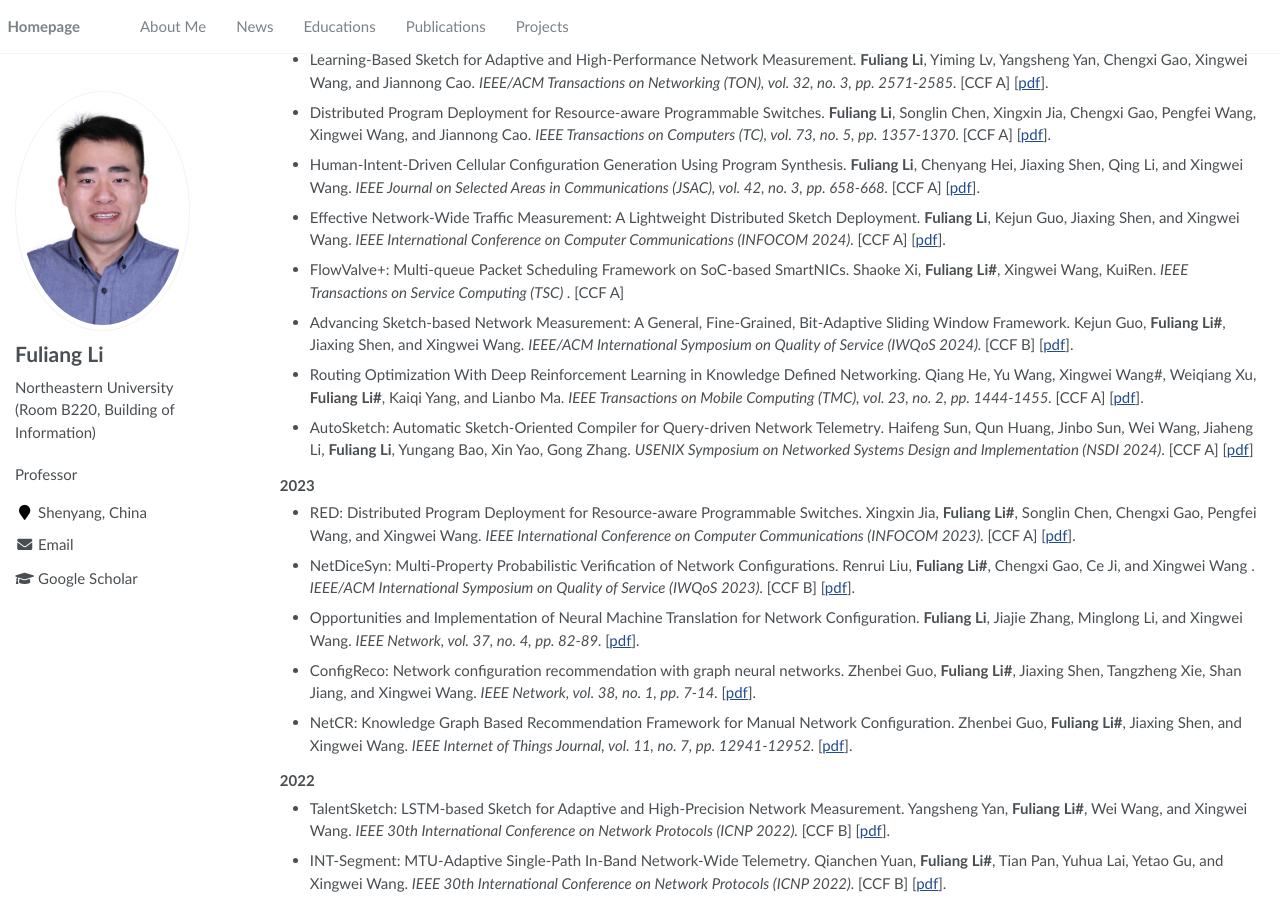
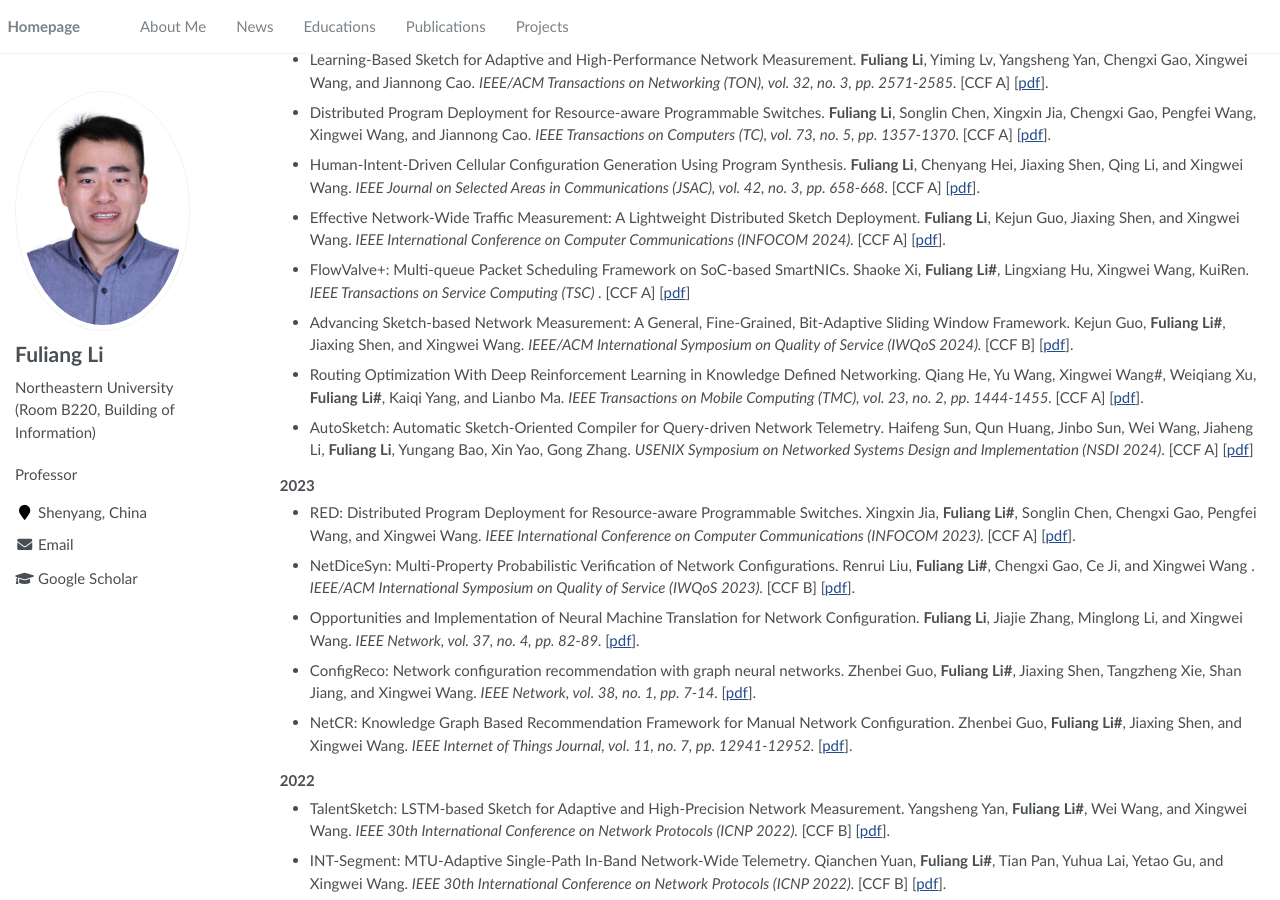
Before and after one commit to Fuliang-Li/Fuliang-Li.github.io, a Jekyll site: the page built from _pages/about.md, in a window 1280 px wide and 900 px high, scrolled down 573 px. Built offline with Jekyll 4.4.1, drawn with Linux system fonts in a browser that asks for light colours.

Commit message:
Update about.md

```diff
--- a/_pages/about.md
+++ b/_pages/about.md
@@ -38,7 +38,7 @@ Fuliang Li (李福亮), Professor of Northeastern University. I obtained my Bach
 - Distributed Program Deployment for Resource-aware Programmable Switches. <b>Fuliang Li</b>, Songlin Chen, Xingxin Jia, Chengxi Gao, Pengfei Wang, Xingwei Wang, and Jiannong Cao. <i>  IEEE Transactions on Computers (TC), vol. 73, no. 5, pp. 1357-1370. </i> [CCF A] [<A href="https://ieeexplore.ieee.org/abstract/document/10406207" target="_blank">pdf</A>].
 - Human-Intent-Driven Cellular Configuration Generation Using Program Synthesis. <b>Fuliang Li</b>, Chenyang Hei, Jiaxing Shen, Qing Li, and Xingwei Wang. <i> IEEE Journal on Selected Areas in Communications (JSAC), vol. 42, no. 3, pp. 658-668. </i> [CCF A] [<A href="https://ieeexplore.ieee.org/abstract/document/10368062" target="_blank">pdf</A>].
 - Effective Network-Wide Traffic Measurement: A Lightweight Distributed Sketch Deployment. <b>Fuliang Li</b>, Kejun Guo, Jiaxing Shen, and Xingwei Wang. <i> IEEE International Conference on Computer Communications (INFOCOM 2024). </i>  [CCF A] [<A href="https://shenjiaxing.github.io/pdf/effectiveli2023.pdf" target="_blank">pdf</A>].
-- FlowValve+: Multi-queue Packet Scheduling Framework on SoC-based SmartNICs. Shaoke Xi, **Fuliang Li#**, Xingwei Wang, KuiRen. <i>  IEEE Transactions on Service Computing (TSC) </i>.  [CCF A]
+- FlowValve+: Multi-queue Packet Scheduling Framework on SoC-based SmartNICs. Shaoke Xi, **Fuliang Li#**, Lingxiang Hu, Xingwei Wang, KuiRen. <i>  IEEE Transactions on Service Computing (TSC) </i>.  [CCF A]  [<A href="https://ieeexplore.ieee.org/document/10584149" target="_blank">pdf</A>]
 - Advancing Sketch-based Network Measurement: A General, Fine-Grained, Bit-Adaptive Sliding Window Framework. Kejun Guo, <b>Fuliang Li#</b>, Jiaxing Shen, and Xingwei Wang. <i> IEEE/ACM International Symposium on Quality of Service (IWQoS 2024). </i>  [CCF B] [<A href="https://shenjiaxing.github.io/pdf/2024/advancingguo2024.pdf" target="_blank">pdf</A>].
 - Routing Optimization With Deep Reinforcement Learning in Knowledge Defined Networking. Qiang He, Yu Wang, Xingwei Wang#, Weiqiang Xu, <b>Fuliang Li#</b>, Kaiqi Yang, and Lianbo Ma. <i> IEEE Transactions on Mobile Computing (TMC), vol. 23, no. 2, pp. 1444-1455. </i> [CCF A] [<A href="https://ieeexplore.ieee.org/abstract/document/10012574" target="_blank">pdf</A>].
 - AutoSketch: Automatic Sketch-Oriented Compiler for Query-driven Network Telemetry. Haifeng Sun, Qun Huang, Jinbo Sun, Wei Wang, Jiaheng Li, **Fuliang Li**, Yungang Bao, Xin Yao, Gong Zhang. *USENIX Symposium on Networked Systems Design and Implementation (NSDI 2024)*.  [CCF A] [<A href="https://www.usenix.org/system/files/nsdi24-sun.pdf" target="_blank">pdf</A>]
```
